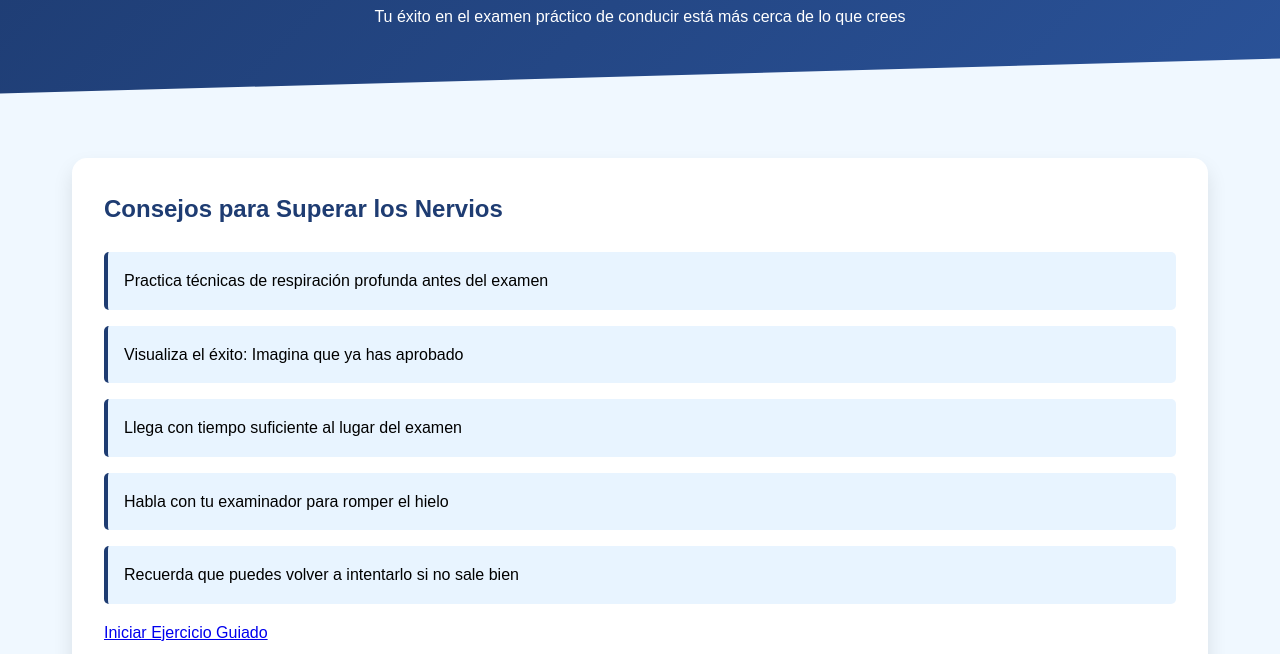
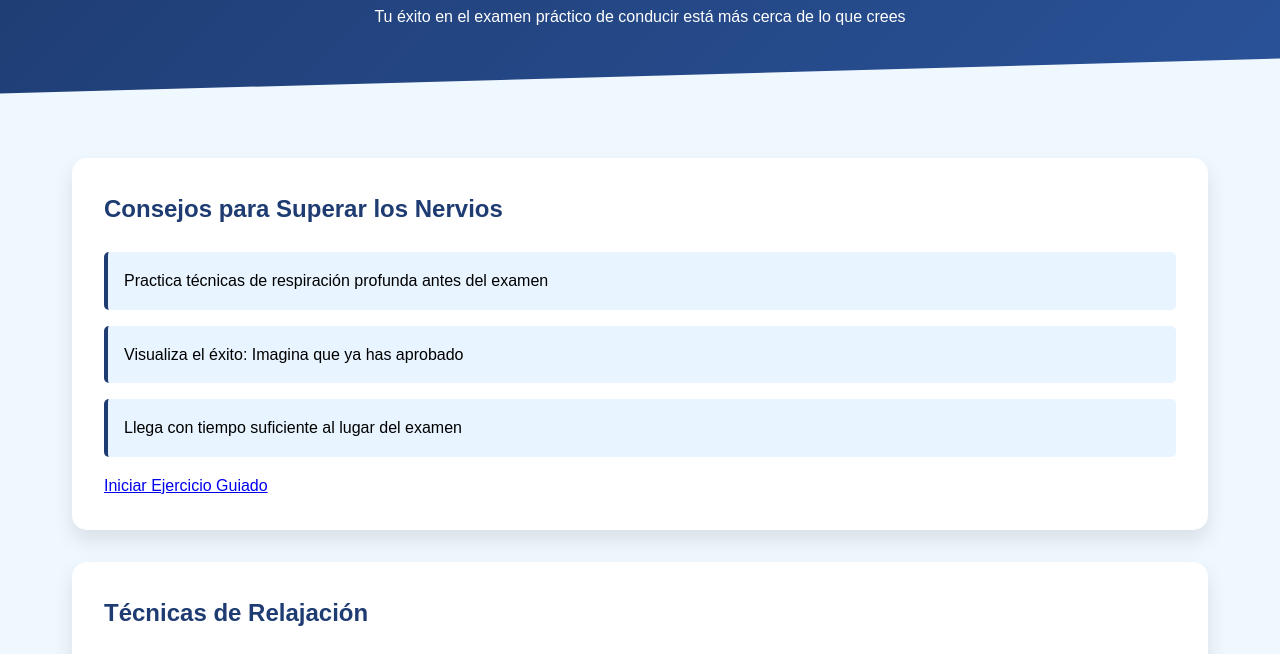
Before and after one commit to nestorvinooly/nestorvinooly.github.io, a plain HTML site: page index.html in a window 1280 px wide. Shown: the part 140-794 px from the top of the page. Drawn offline with Linux system fonts and the light colour scheme.

Commit message:
Update index.html

```diff
--- a/index.html
+++ b/index.html
@@ -152,8 +152,6 @@
                 <li style="animation-delay: 0.2s;">Practica técnicas de respiración profunda antes del examen</li>
                 <li style="animation-delay: 0.4s;">Visualiza el éxito: Imagina que ya has aprobado</li>
                 <li style="animation-delay: 0.6s;">Llega con tiempo suficiente al lugar del examen</li>
-                <li style="animation-delay: 0.8s;">Habla con tu examinador para romper el hielo</li>
-                <li style="animation-delay: 1s;">Recuerda que puedes volver a intentarlo si no sale bien</li>
             </ul>
 			<a href="https://www.youtube.com/results?search_query=ejercicios+de+relajacion+con+respiracion" target="Ejercicios Guiados" class="button">Iniciar Ejercicio Guiado</a>
         </section>
```
